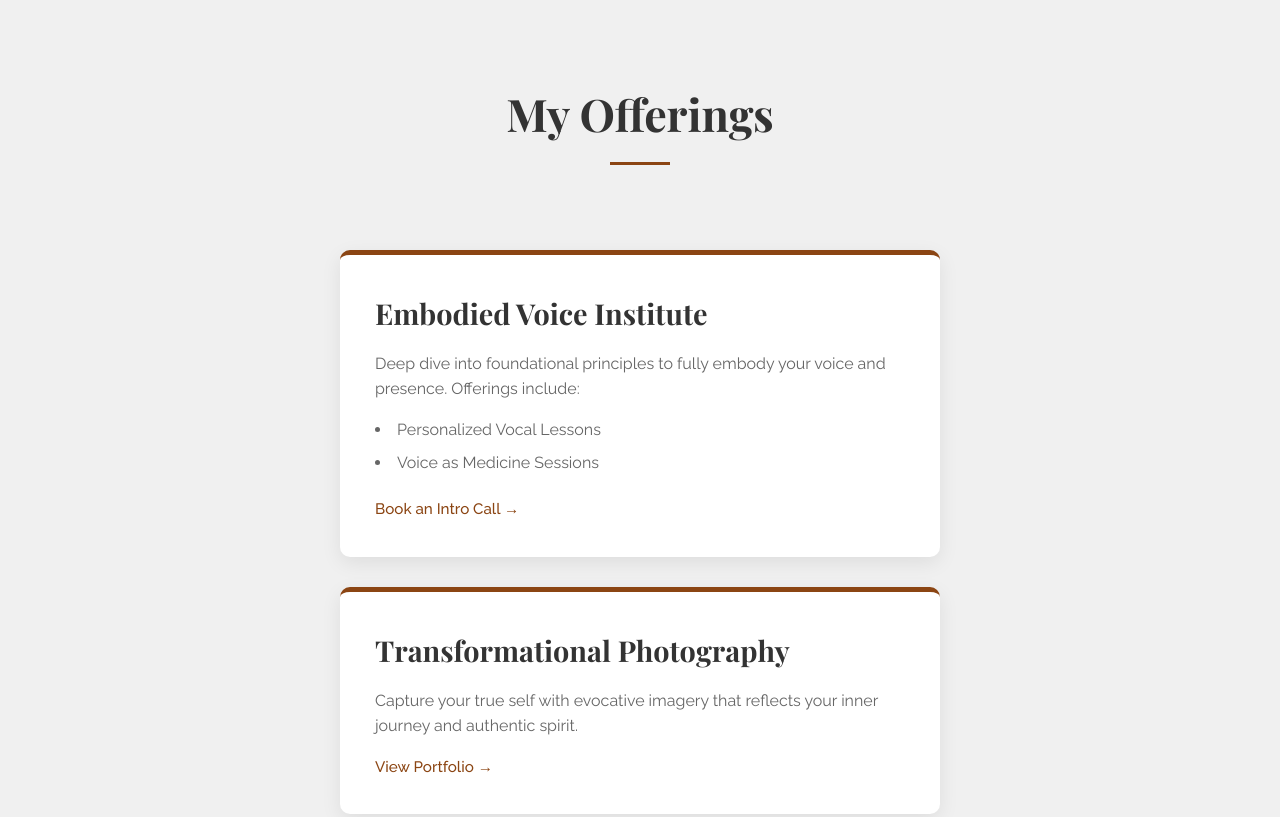
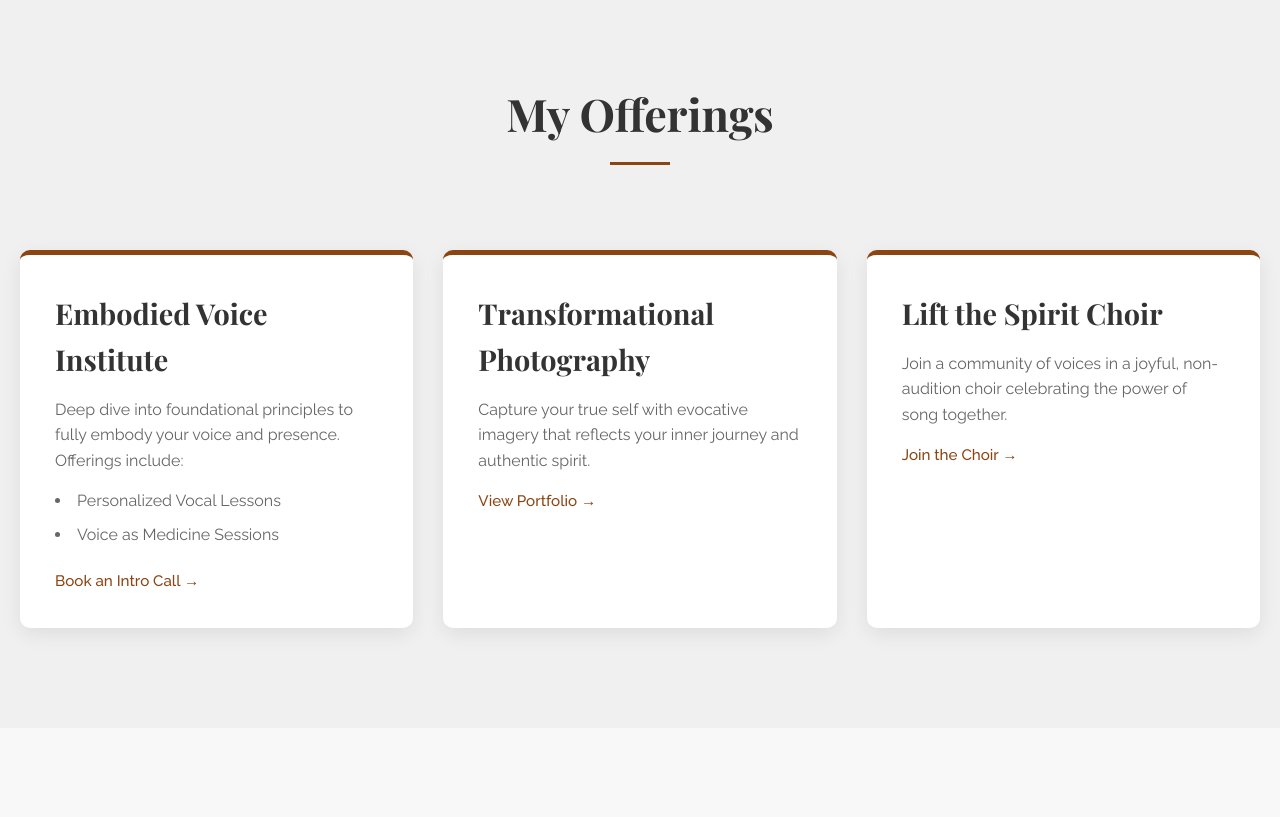
Before and after one commit to ellelogan/elleloganwebsite, a plain HTML site: page index.html in a window 1280 px wide. Shown: the part 1270-2087 px from the top of the page. Drawn offline with nearby package versions, Linux system fonts and the light colour scheme.

Commit message:
Update index.html

```diff
--- a/index.html
+++ b/index.html
@@ -24,7 +24,7 @@
         }
 
         .container {
-            max-width: 1500px; /* EXTRA WIDE page width */
+            max-width: 1600px; /* EXTRA WIDE page width */
             margin: 0 auto;
             padding: 20px;
         }
@@ -178,11 +178,11 @@
         /* Services Grid */
         #services .service-grid {
             display: grid;
-            grid-template-columns: repeat(auto-fit, minmax(450px, 1fr)); /* WIDER min-width for cards */
+            grid-template-columns: repeat(3, 1fr); /* Force 3 equal columns */
             gap: 30px;
             margin-top: 50px;
             text-align: left;
-            max-width: 1500px; /* Matched to new container width for extra wide cards */
+            max-width: 1600px;
             margin-left: auto;
             margin-right: auto;
         }
@@ -317,9 +317,9 @@
         }
 
         /* Responsive Design */
-        @media (max-width: 1450px) {
+        @media (max-width: 1024px) {
             #services .service-grid {
-                grid-template-columns: 1fr; /* Stack cards on tablets if space is tight */
+                grid-template-columns: 1fr; /* Stack cards on tablets */
                 max-width: 600px;
             }
         }
```
